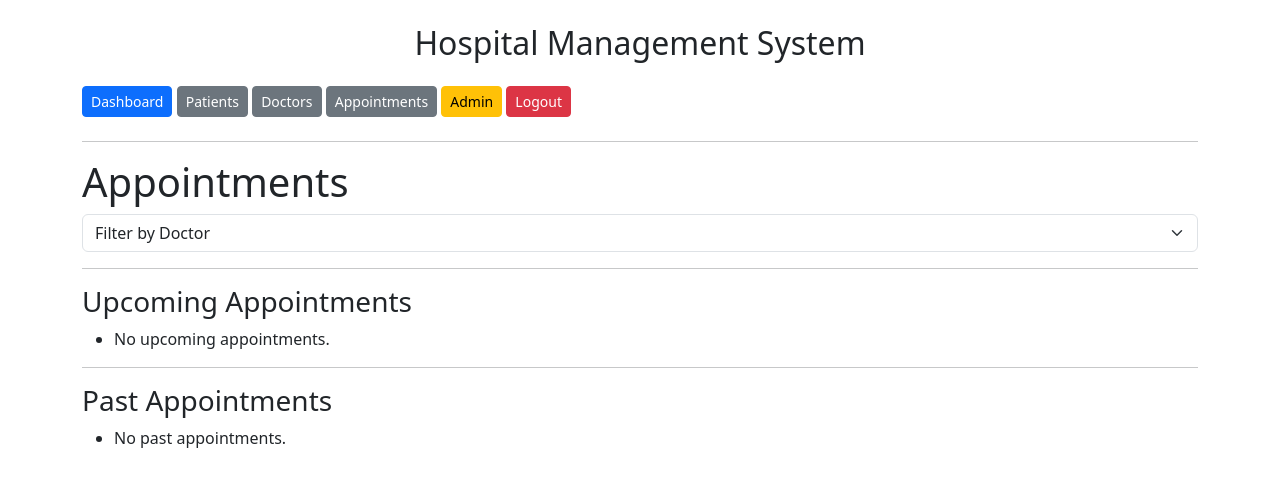
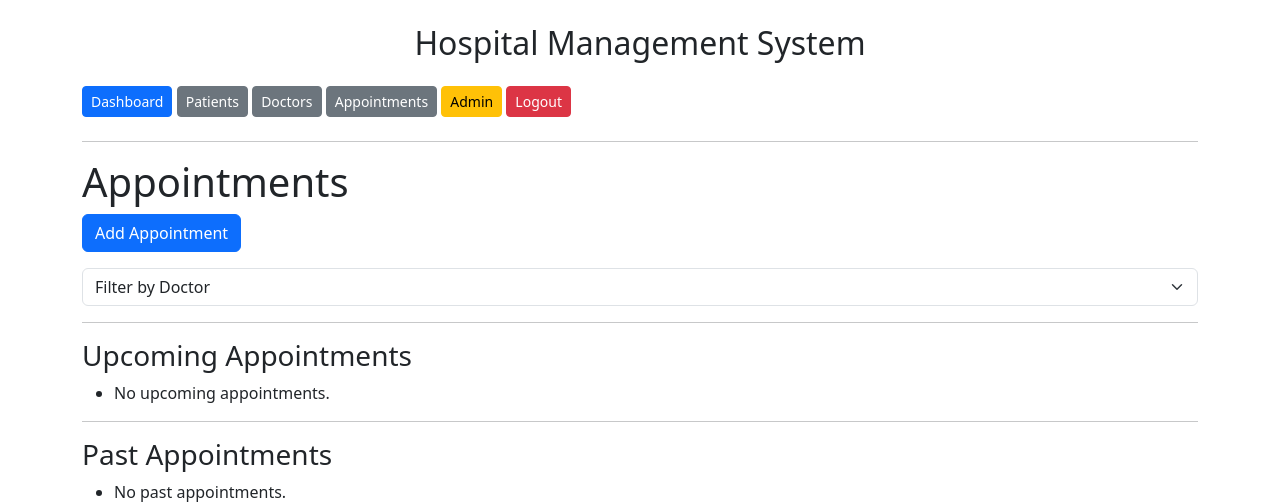
Before and after one commit to KavyaRKoladiya/HMS, a Django app: page /appointments/ in a window 1280 px wide. Shown: the top 502 px of the page. Run offline with Django 5.2, Linux system fonts and the light colour scheme; the visitor is signed in with stand-in values (Sample User, id 1); data that the repository does not hold is empty.

Commit message:
Restored appointment CRUD actions in separated upcoming and past views

```diff
--- a/templates/appointments/appointment_list.html
+++ b/templates/appointments/appointment_list.html
@@ -2,6 +2,8 @@
 
 {% block content %}
 <h1>Appointments</h1>
+
+<a class="btn btn-primary mb-3" href="/appointments/add/">Add Appointment</a>
 
 <!-- Filter Dropdown -->
 <form method="GET" class="mb-3">
@@ -23,6 +25,10 @@
         <li>
             {{ appointment.patient }} with {{ appointment.doctor }}
             on {{ appointment.appointment_date }}
+            |
+            <a href="/appointments/edit/{{ appointment.id }}/">Edit</a>
+            |
+            <a href="/appointments/delete/{{ appointment.id }}/">Delete</a>
         </li>
     {% empty %}
         <li>No upcoming appointments.</li>
@@ -37,6 +43,10 @@
         <li>
             {{ appointment.patient }} with {{ appointment.doctor }}
             on {{ appointment.appointment_date }}
+            |
+            <a href="/appointments/edit/{{ appointment.id }}/">Edit</a>
+            |
+            <a href="/appointments/delete/{{ appointment.id }}/">Delete</a>
         </li>
     {% empty %}
         <li>No past appointments.</li>
```
